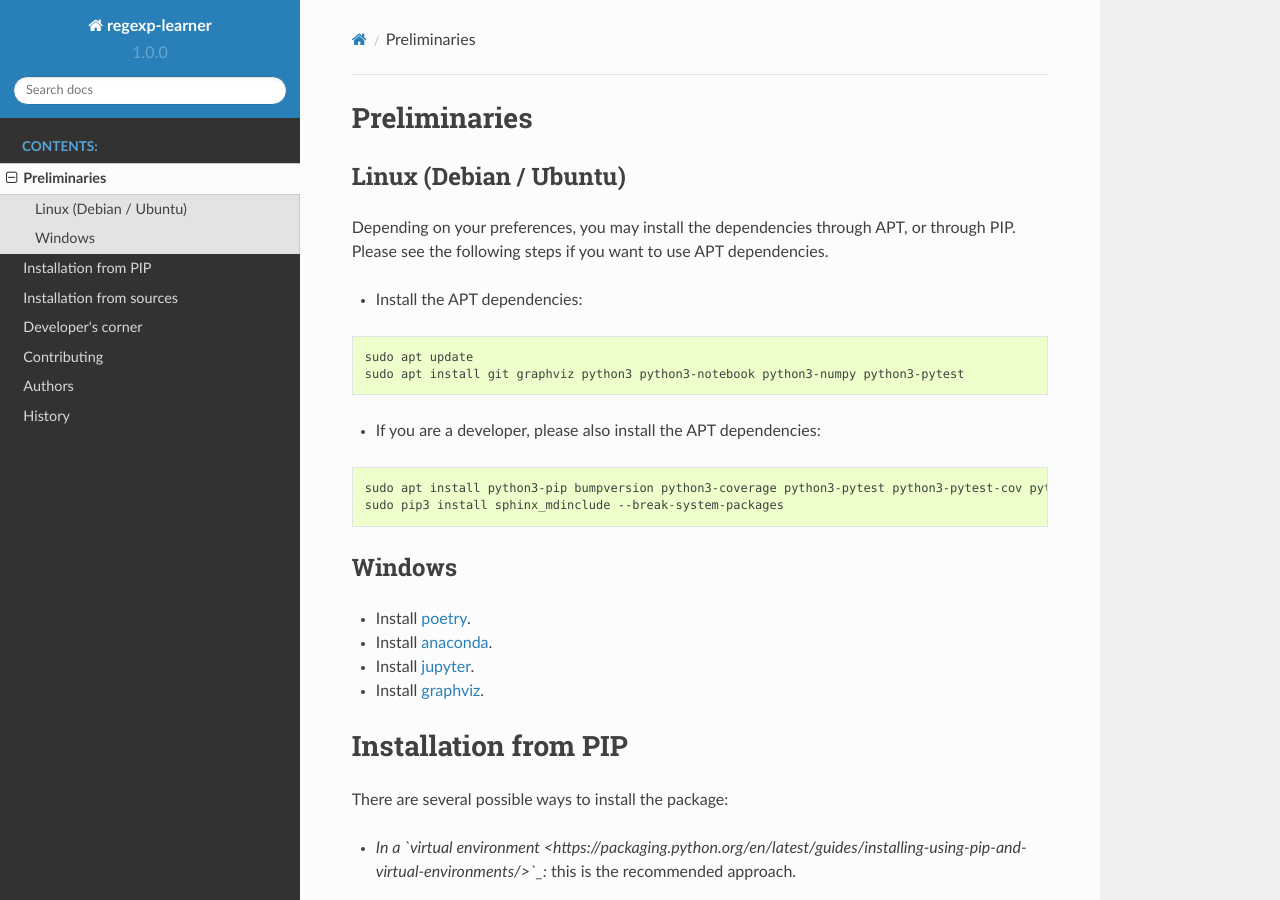
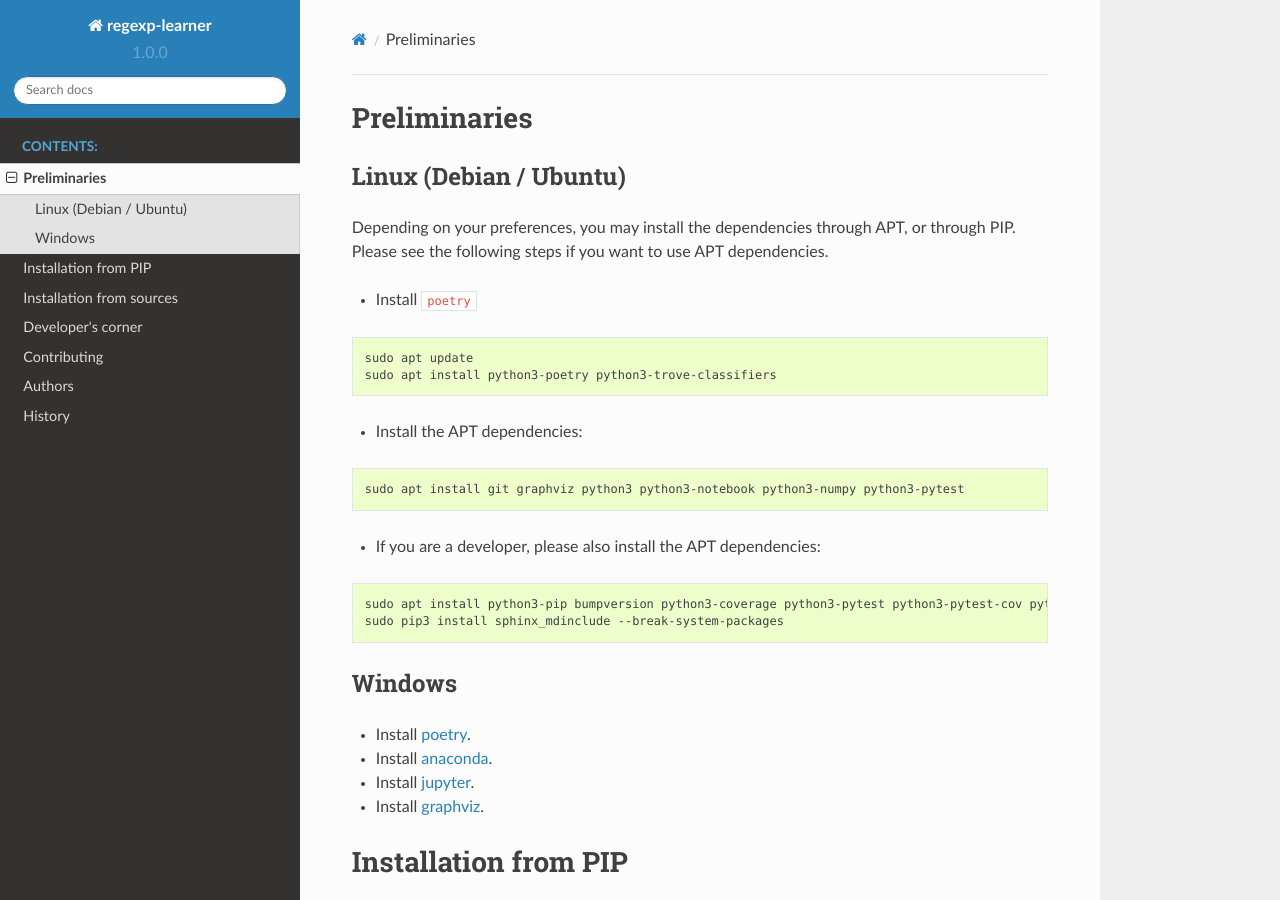
Before and after one commit to nokia/regexp-learner, a Sphinx documentation site: the page built from docs/installation.md, in a window 1280 px wide and 900 px high. Built offline with Sphinx 7.4.7 and the Read the Docs theme 2.0.0, drawn with Linux system fonts in a browser that asks for light colours; pages that are not in the unit, such as notebooks, are missing from menus.

Commit message:
installation.md: adde python3-trove-classifiers

````diff
--- a/docs/installation.md
+++ b/docs/installation.md
@@ -3,10 +3,16 @@
 
 Depending on your preferences, you may install the dependencies through APT, or through PIP. Please see the following steps if you want to use APT dependencies.
 
+* Install `poetry`
+
+```bash
+sudo apt update
+sudo apt install python3-poetry python3-trove-classifiers
+```
+
 * Install the APT dependencies:
 
 ```bash
-sudo apt update
 sudo apt install git graphviz python3 python3-notebook python3-numpy python3-pytest
 ```
 
````
